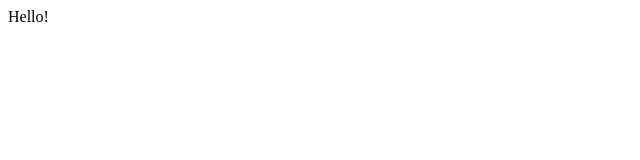
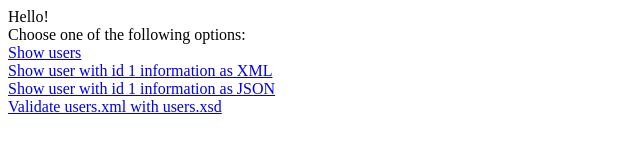
Before and after one commit to SergioDiez/nodejs-xml-xsd-validation, a website: page index.html in a window 1280 px wide. Shown: the whole page, without its empty margins (0-640 px from the left). Drawn offline with Linux system fonts and the light colour scheme.

Commit message:
Modified index to display available options

```diff
--- a/index.html
+++ b/index.html
@@ -1 +1,23 @@
-Hello!
+<!DOCTYPE html>
+<html>
+    <head>
+        <meta charset="UTF-8">
+        <title>Node.js server</title>
+    </head>
+    <body>
+        Hello!
+        <div>Choose one of the following options:</div>
+        <div>
+            <a href="/users" target="_blank">Show users</a>
+        </div>
+        <div>
+            <a href="/users/1" target="_blank">Show user with id 1 information as XML</a>
+        </div>
+        <div>
+            <a href="/users/1.json" target="_blank">Show user with id 1 information as JSON</a>
+        </div>
+        <div>
+            <a href="/validate" target="_blank">Validate users.xml with users.xsd</a>
+        </div>
+    </body>
+</html>
```
